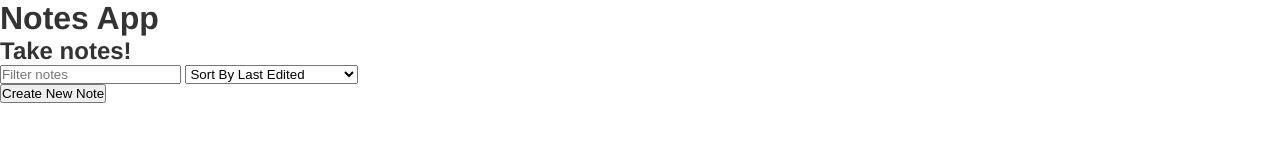
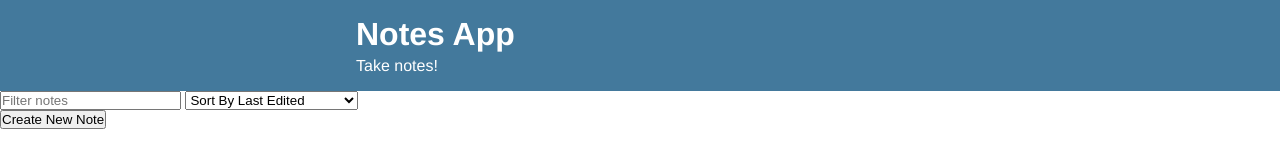
Before and after one commit to TaylorOD/udemy_javascript_course, a plain HTML site: page notes_app/index.html in a window 1280 px wide. Drawn offline with nearby package versions, Linux system fonts and the light colour scheme.

Commit message:
add header title and subtitle

```diff
--- a/notes_app/index.html
+++ b/notes_app/index.html
@@ -10,8 +10,13 @@
     <script src="https://cdnjs.cloudflare.com/ajax/libs/moment.js/2.29.1/moment-with-locales.min.js"></script>
     <script src="/notes_app/scripts/notes_functions.js"></script>
 
-    <h1>Notes App</h1>
-    <h2>Take notes!</h2>
+    <div class="header">
+        <div class="container">
+            <h1 class="header__title">Notes App</h1>
+            <h2 class="header__subtitle">Take notes!</h2>
+        </div>
+    </div>
+
     <input id="search-text" type="text" placeholder="Filter notes">
 
     <select id="filter-by">
```
